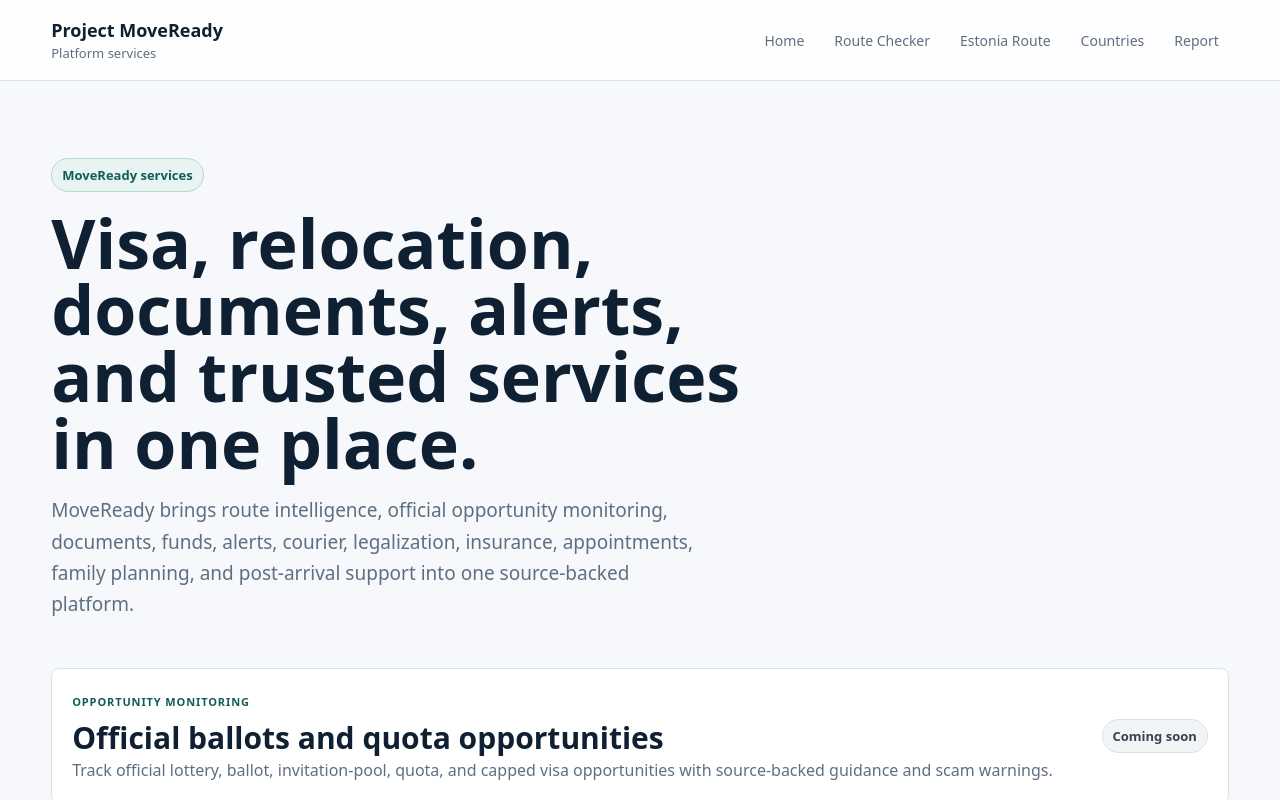
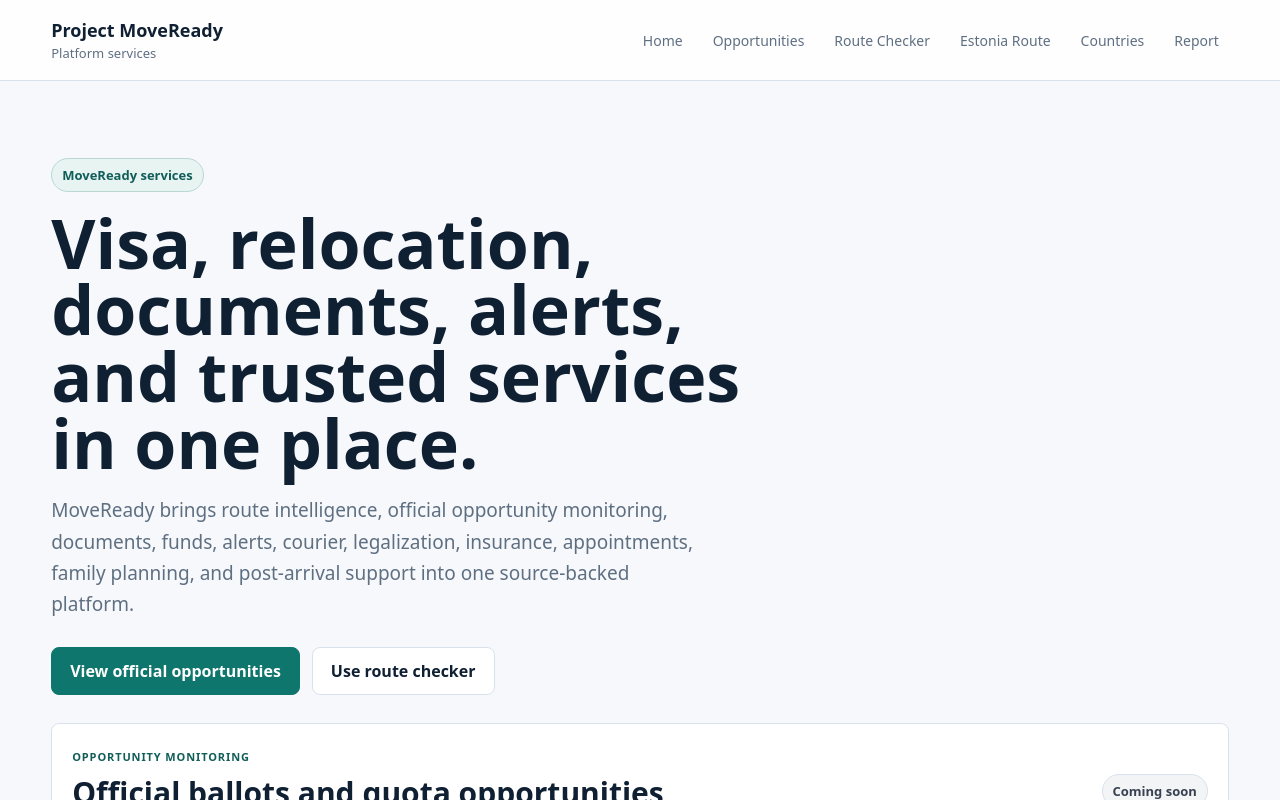
Before and after one commit to SirBM201/SirBM201-moveready-frontend, a Next.js app: page /platform in a window 1280 px wide. Shown: the top 800 px of the page. Built offline with nearby package versions, Linux system fonts and the light colour scheme.

Commit message:
Add opportunities link to platform navigation

```diff
--- a/app/platform/page.tsx
+++ b/app/platform/page.tsx
@@ -16,6 +16,7 @@ export default function PlatformPage() {
         </a>
         <nav className="nav" aria-label="Main navigation">
           <a href="/">Home</a>
+          <a href="/opportunities">Opportunities</a>
           <a href="/route-checker">Route Checker</a>
           <a href="/routes/estonia-startup">Estonia Route</a>
           <a href="/country-checker">Countries</a>
@@ -30,6 +31,10 @@ export default function PlatformPage() {
           <p className="lede">
             MoveReady brings route intelligence, official opportunity monitoring, documents, funds, alerts, courier, legalization, insurance, appointments, family planning, and post-arrival support into one source-backed platform.
           </p>
+          <div className="actions">
+            <a className="btn primary" href="/opportunities">View official opportunities</a>
+            <a className="btn" href="/route-checker">Use route checker</a>
+          </div>
         </div>
       </section>
 
```
